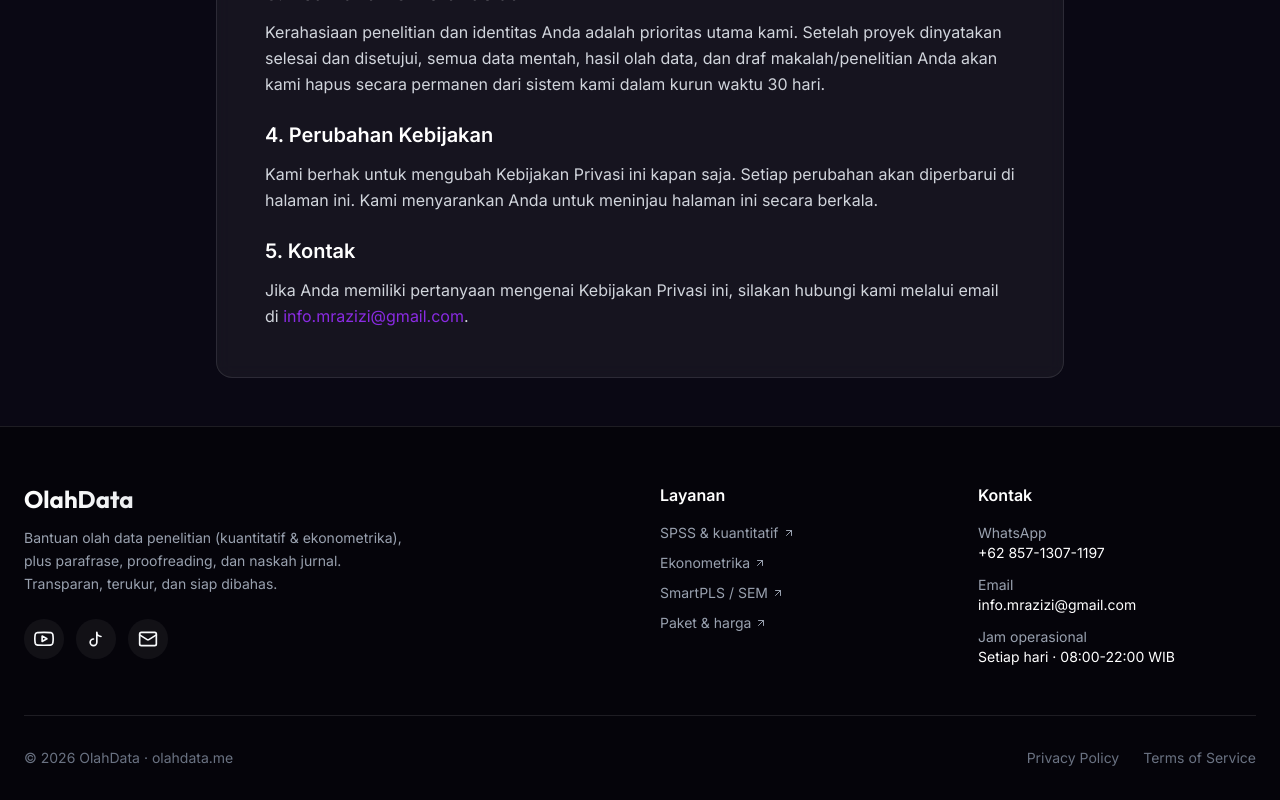
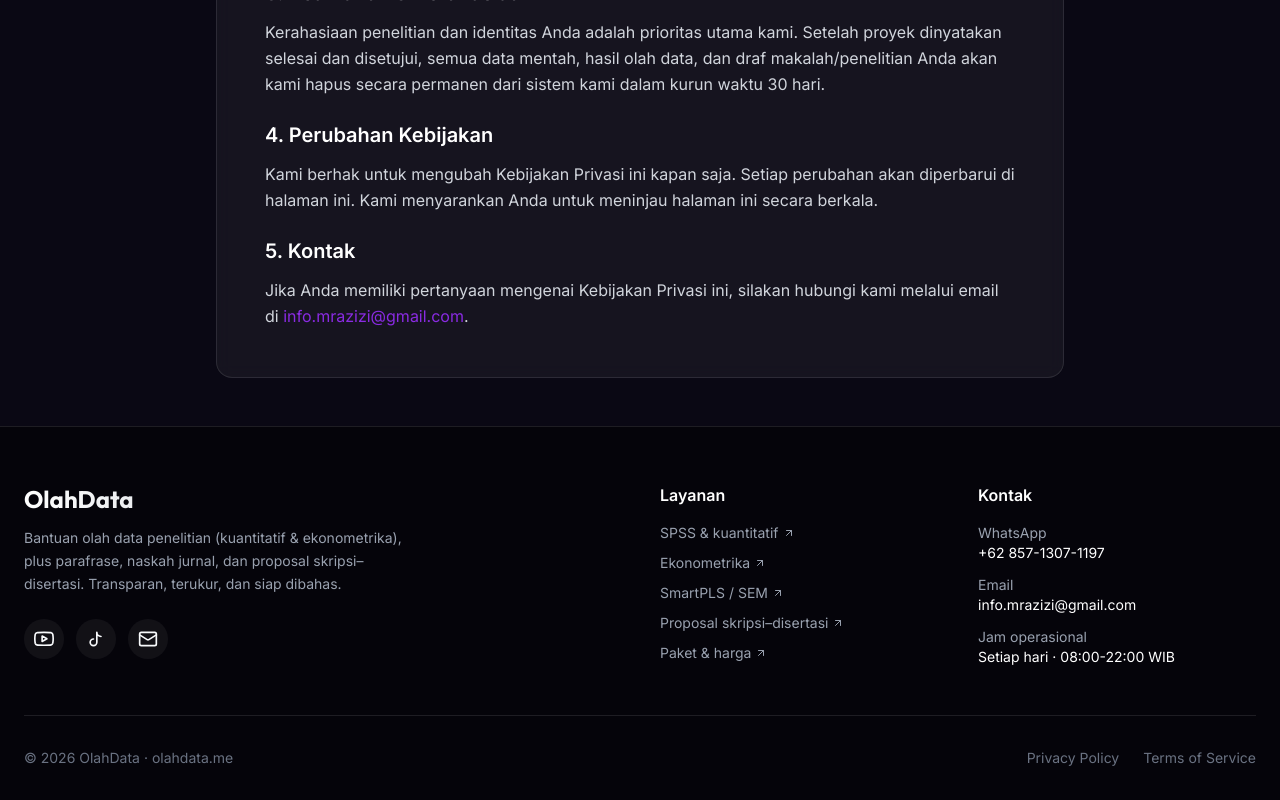
Before and after one commit to erzeddd-dev/landing-page, a Next.js app: page /privacy-policy in a window 1280 px wide. Shown: the part 692-1492 px from the top of the page. Built offline with nearby package versions, Linux system fonts and the light colour scheme.

Commit message:
Link proposal services from footer

```diff
--- a/src/components/Footer.tsx
+++ b/src/components/Footer.tsx
@@ -41,9 +41,9 @@ export default function Footer() {
               OlahData
             </h3>
             <p className="text-gray-400 max-w-sm mb-6 leading-relaxed text-sm">
-              Bantuan olah data penelitian (kuantitatif &amp; ekonometrika),
-              plus parafrase, proofreading, dan naskah jurnal. Transparan,
-              terukur, dan siap dibahas.
+              Bantuan olah data penelitian (kuantitatif & ekonometrika),
+              plus parafrase, naskah jurnal, dan proposal skripsi–disertasi.
+              Transparan, terukur, dan siap dibahas.
             </p>
             <div className="flex gap-3">
               <a
@@ -82,7 +82,7 @@ export default function Footer() {
                   href="#layanan"
                   className="text-gray-400 hover:text-brand-accent transition-colors inline-flex items-center gap-1"
                 >
-                  SPSS &amp; kuantitatif <ArrowUpRight className="w-3 h-3" />
+                  SPSS & kuantitatif <ArrowUpRight className="w-3 h-3" />
                 </a>
               </li>
               <li>
@@ -103,10 +103,18 @@ export default function Footer() {
               </li>
               <li>
                 <a
+                  href="/pricelist#proposal"
+                  className="text-gray-400 hover:text-brand-accent transition-colors inline-flex items-center gap-1"
+                >
+                  Proposal skripsi–disertasi <ArrowUpRight className="w-3 h-3" />
+                </a>
+              </li>
+              <li>
+                <a
                   href="#harga"
                   className="text-gray-400 hover:text-brand-accent transition-colors inline-flex items-center gap-1"
                 >
-                  Paket &amp; harga <ArrowUpRight className="w-3 h-3" />
+                  Paket & harga <ArrowUpRight className="w-3 h-3" />
                 </a>
               </li>
             </ul>
```
